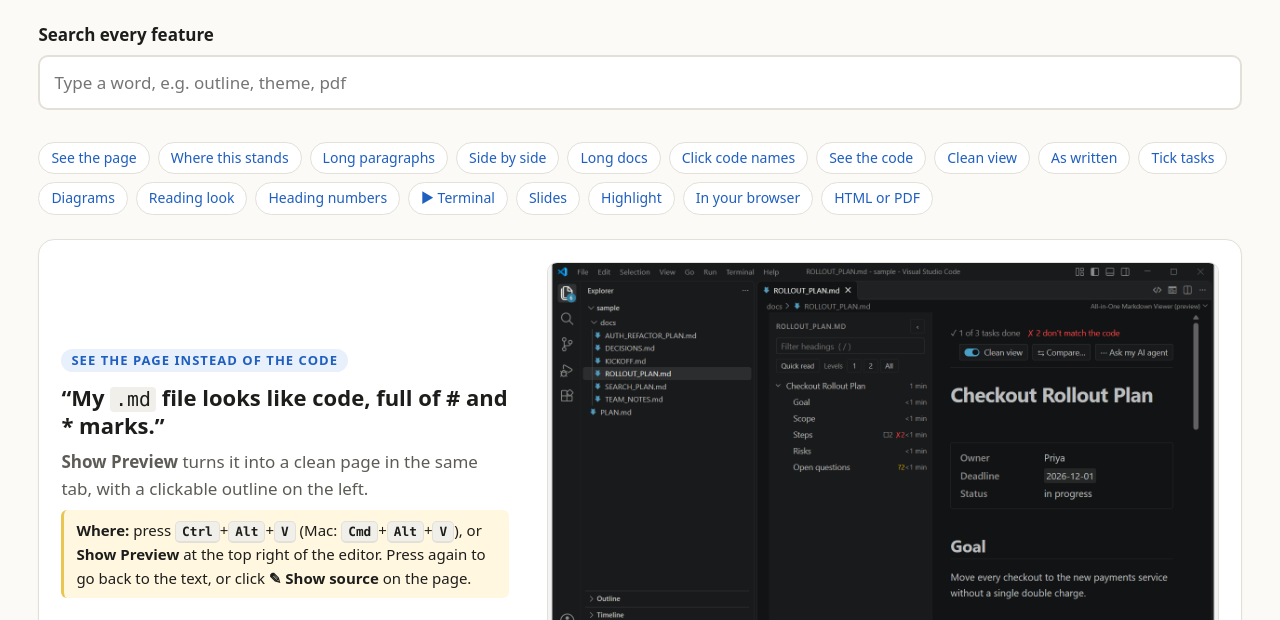
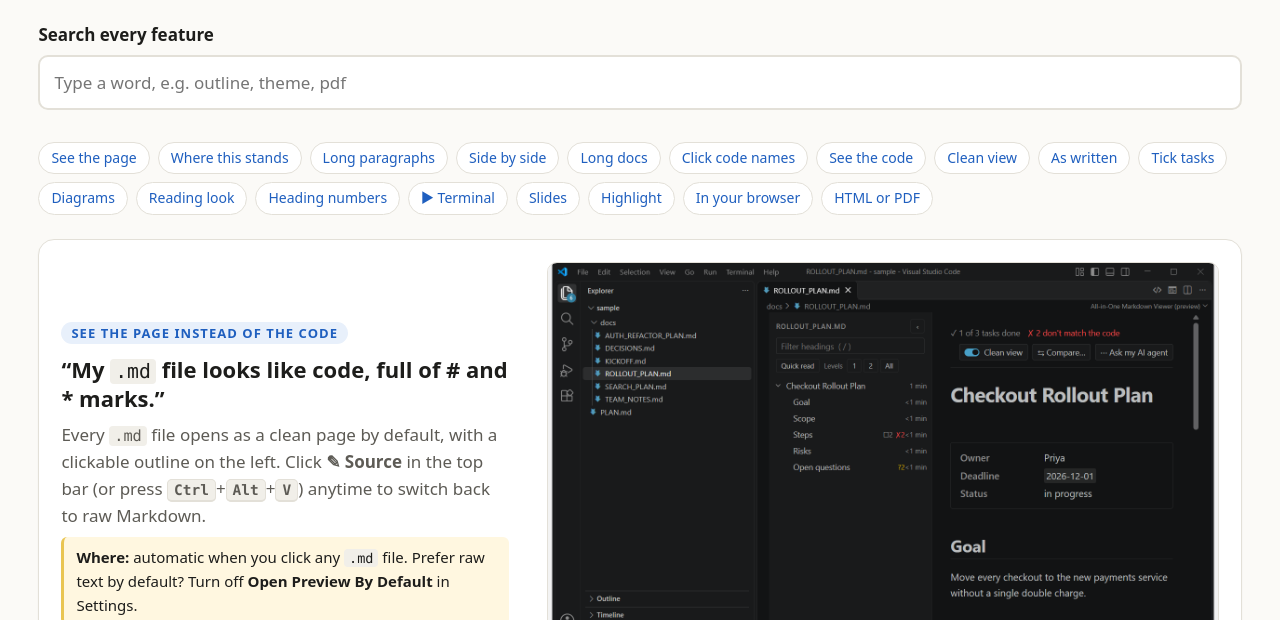
Before and after one commit to kish21/docmap-help, a plain HTML site: page reading.html in a window 1280 px wide. Shown: the part 180-800 px from the top of the page. Drawn offline with Linux system fonts and the light colour scheme.

Commit message:
Update docmap-help for v3.3.3: default preview mode, Source button, openPreviewByDefault

```diff
--- a/features.js
+++ b/features.js
@@ -11,8 +11,8 @@ window.DOCMAP_SECTIONS = {
 };
 window.DOCMAP_FEATURES = [
   // Reading your docs
-  ["See the page instead of the code", "reading.html#show-preview", "Turn a Markdown file into a readable page in the same tab.", "show preview ctrl+alt+v same tab render view markdown"],
-  ["Go back to the text", "reading.html#show-preview", "Show Source switches the tab back to the Markdown text.", "show source edit raw ctrl+alt+v"],
+  ["See the page instead of the code", "reading.html#show-preview", "Markdown files open as a clean page by default; click ✎ Source or Ctrl+Alt+V anytime for raw text.", "show preview default editor openPreviewByDefault ctrl+alt+v same tab render view markdown"],
+  ["Go back to the text", "reading.html#show-preview", "✎ Source in the top bar (or Ctrl+Alt+V) switches the tab back to raw Markdown text.", "show source edit raw ctrl+alt+v"],
   ["Where this stands", "reading.html#where-this-stands", "A long doc opens with its parts, whether each is built, and their build records.", "status parts built timeline progress records phase milestone"],
   ["Long paragraphs, shorter", "reading.html#long-paragraphs", "Long paragraphs show two sentences, then more…", "more long paragraph wall of text fold"],
   ["Point at code to see it", "reading.html#code-preview", "Hover a code name or code link to see its lines.", "hover code preview peek lines function file"],
--- a/reading.html
+++ b/reading.html
@@ -60,8 +60,8 @@
       <div class="story-text">
         <h2 class="day">See the page instead of the code</h2>
         <p class="pain">“My <code>.md</code> file looks like code, full of # and * marks.”</p>
-        <p class="fix"><b>Show Preview</b> turns it into a clean page in the same tab, with a clickable outline on the left.</p>
-        <p class="where-line"><b>Where:</b> press <kbd>Ctrl</kbd>+<kbd>Alt</kbd>+<kbd>V</kbd> (Mac: <kbd>Cmd</kbd>+<kbd>Alt</kbd>+<kbd>V</kbd>), or <b>Show Preview</b> at the top right of the editor. Press again to go back to the text, or click <b>✎ Show source</b> on the page.</p>
+        <p class="fix">Every <code>.md</code> file opens as a clean page by default, with a clickable outline on the left. Click <b>✎ Source</b> in the top bar (or press <kbd>Ctrl</kbd>+<kbd>Alt</kbd>+<kbd>V</kbd>) anytime to switch back to raw Markdown.</p>
+        <p class="where-line"><b>Where:</b> automatic when you click any <code>.md</code> file. Prefer raw text by default? Turn off <b>Open Preview By Default</b> in Settings.</p>
       </div>
       <img src="img/page-view.png" width="1440" height="900" alt="A plan shown as a clean page in VS Code: outline on the left, title, owner card and a summary bar at the top">
     </li>
@@ -242,7 +242,7 @@
 
 <footer>
   <div class="wrap">
-    Updated November 2026 for docmap 3.3.2. Screenshots are from the real extensions in VS Code and Chrome. This site has no trackers and loads nothing from other websites. <a href="index.html">All features</a>
+    Updated November 2026 for docmap 3.3.3. Screenshots are from the real extensions in VS Code and Chrome. This site has no trackers and loads nothing from other websites. <a href="index.html">All features</a>
   </div>
 </footer>
 <script src="features.js"></script>
```
Also changed, not shown: index.html (+2 -2 lines), settings.html (+2 -1 lines).
